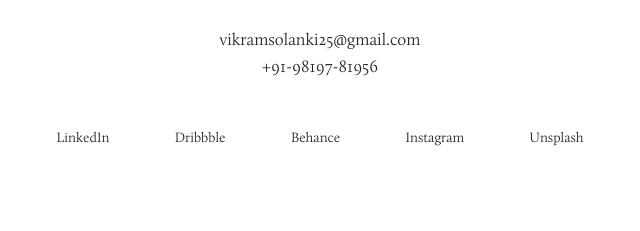
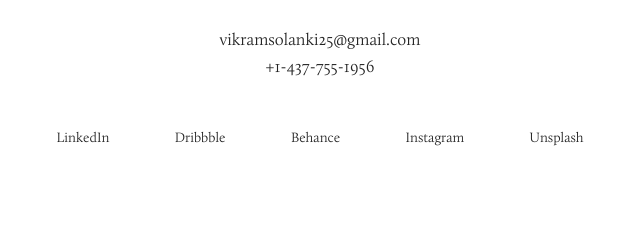
Before and after one commit to vikramsolanki25/portfolio, a plain HTML site: page about-vikram-solanki.html in a window 1280 px wide. Shown: the part 3112-3343 px from the top of the page, 320-960 px from the left. Drawn offline with nearby package versions, Linux system fonts and the light colour scheme.

Commit message:
Update about-vikram-solanki.html

```diff
--- a/about-vikram-solanki.html
+++ b/about-vikram-solanki.html
@@ -156,7 +156,7 @@
 		<p class="medium">
 		<a href = "mailto:vikramsolanki25@gmail.com">vikramsolanki25@gmail.com</a>
 			<br/>
-			<a href="tel:+91-98197-81956">+91-98197-81956</a></p>
+			<a href="tel:+1-437-755-1956">+1-437-755-1956</a></p>
 		<ul class="small ">
 			<li><a href="https://in.linkedin.com/in/vikram-solanki">LinkedIn</a></li>
 			<li><a href="https://dribbble.com/vikramsolanki25">Dribbble</a></li>
```
